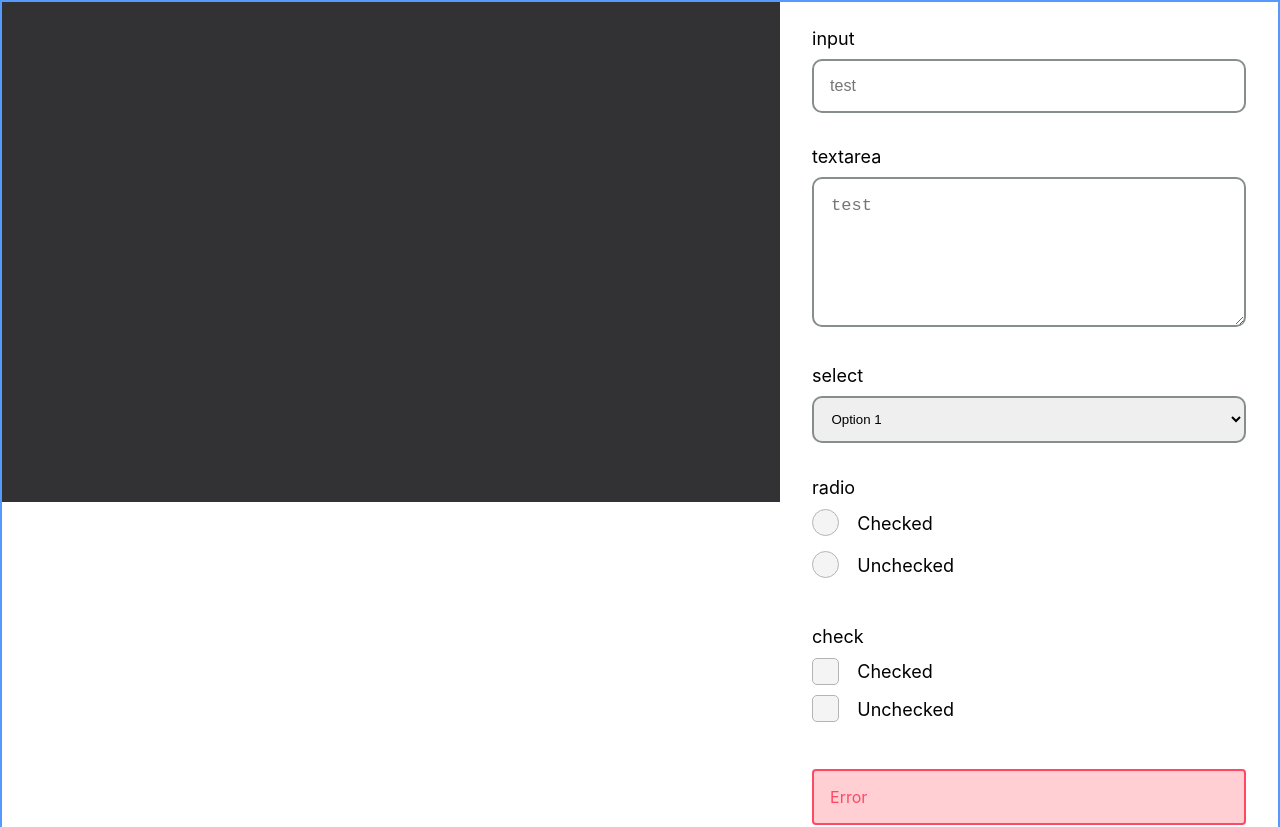
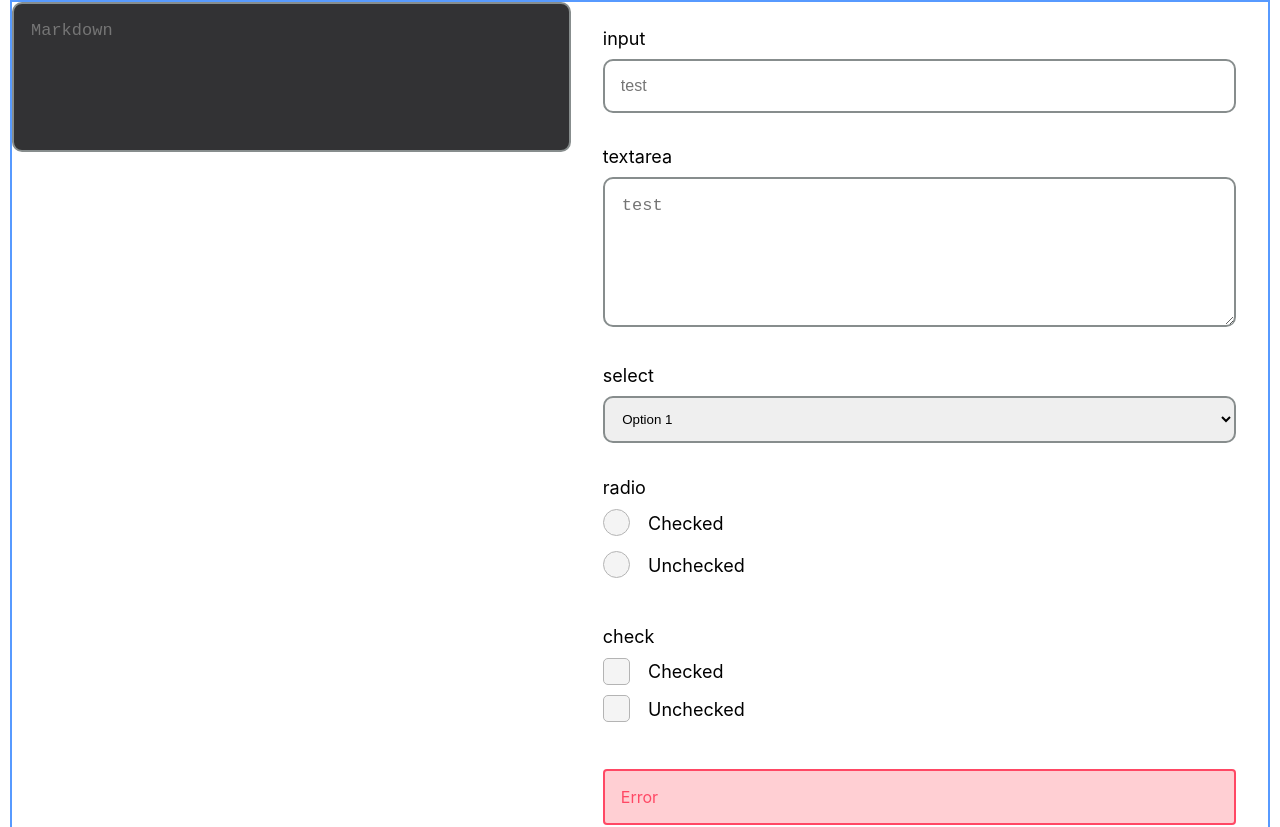
Before and after one commit to FrostyMemes/template-service-client, a React (Create React App) app: page /Editor in a window 1280 px wide. Shown: the top 827 px of the page. Built offline with nearby package versions, Linux system fonts and the light colour scheme; no server answers.

Commit message:
fix: change css for correcting height and weight at edtor page

```diff
--- a/src/components/pages/Editor/EditorPage.jsx
+++ b/src/components/pages/Editor/EditorPage.jsx
@@ -45,11 +45,15 @@ const EditorPage = () => {
     return (
         <div className={classes.editor}>
             <div className={classes.editorArea}>
-                <div className={classes.markdownArea}>
-                    <MarkdownArea onChange={markdown => setMarkdown(markdown)}/>
+                <div className={classes.blockArea}>
+                    <div className={classes.markdownArea}>
+                        <MarkdownArea onChange={markdown => setMarkdown(markdown)}/>
+                    </div>
                 </div>
-                <div className={classes.renderArea}>
-                    <Template markup={mdRender}/>
+                <div className={classes.blockArea}>
+                    <div className={classes.renderArea}>
+                        <Template markup={mdRender}/>
+                    </div>
                 </div>
             </div>
         </div>
--- a/src/components/pages/Editor/EditorPage.module.scss
+++ b/src/components/pages/Editor/EditorPage.module.scss
@@ -1,18 +1,23 @@
 .editor{
-
+  margin-left: 10px;
+  margin-right: 10px;
 }
 
 .editorArea{
   display: flex;
   justify-content: center;
   border: 2px solid rgba(12, 109, 255, 0.69);
+
+}
+
+.blockArea{
+  flex-grow: 1;
 }
 
 .markdownArea{
-  height: 60vh;
-  width: 1000px;
+  width: auto;
 }
 
 .renderArea{
-  width: 50vw;
+  width: auto;
 }
--- a/src/components/ui/MarkdownArea/MarkdownArea.jsx
+++ b/src/components/ui/MarkdownArea/MarkdownArea.jsx
@@ -9,6 +9,8 @@ const MarkdownArea = ({onChange}) => {
 {/*            <textarea placeholder={process.env.REACT_APP_BACKEND_ADDRESS}
                       onChange={(e) => onChange(e.target.value)}>
             </textarea>*/}
+      <textarea placeholder="Markdown">
+            </textarea>
         </div>
 
     )
--- a/src/components/ui/MarkdownArea/MarkdownArea.module.css
+++ b/src/components/ui/MarkdownArea/MarkdownArea.module.css
@@ -1,7 +1,14 @@
-.MarkdownAreaBlock{
+.MarkdownAreaBlock {
+    width: auto;
+    height: auto;
+}
+
+
+.MarkdownAreaBlock > textarea{
     background-color: #323234;
-    color: #ce4a02;
-    padding: 10px;
-    width: auto;
-    height: 100%;
+    color: #e55200;
+    font-size: 17px;
+    width: 100%;
+    padding: 1em 1em;
+    resize: none;
 }
```
